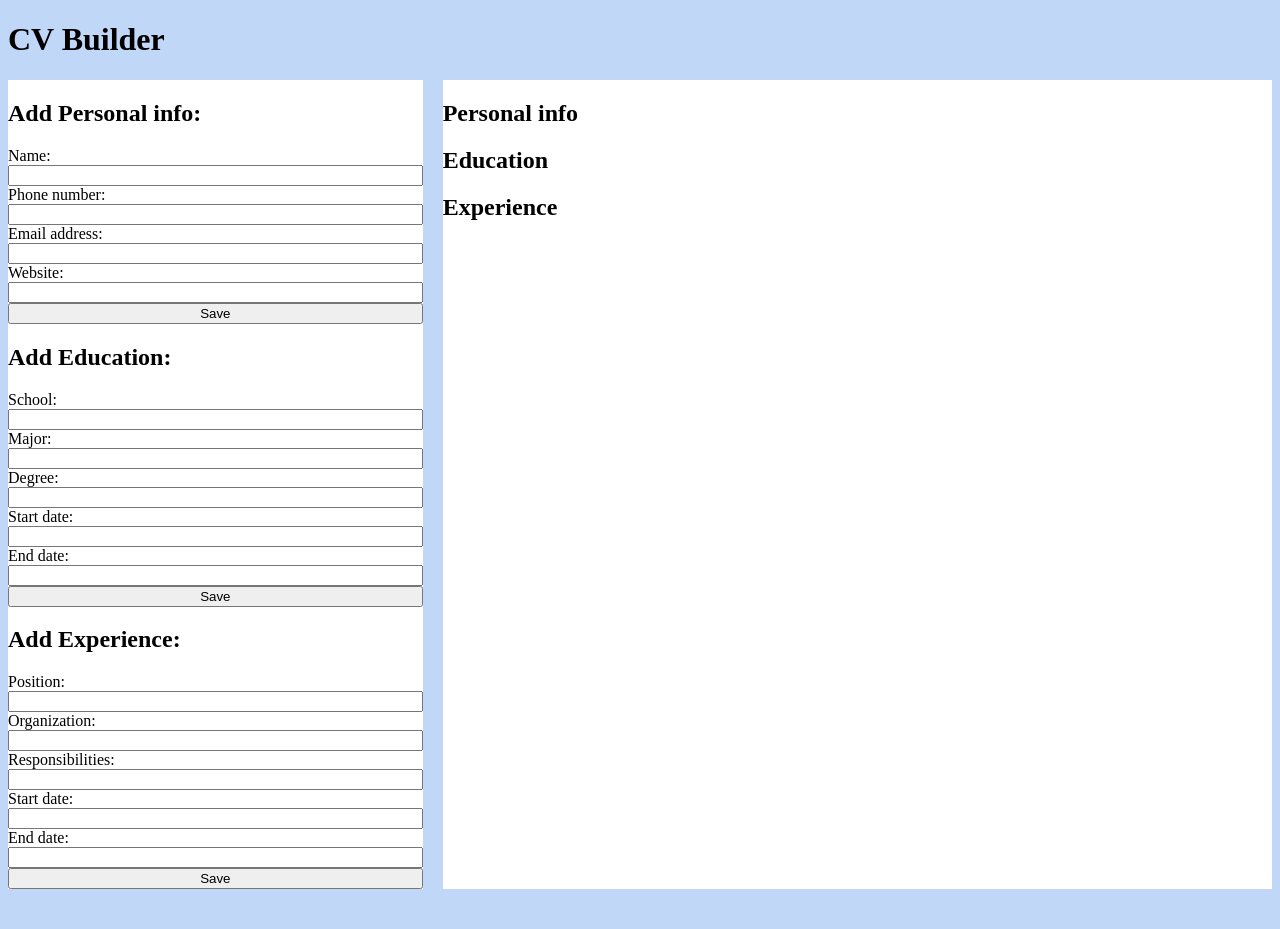
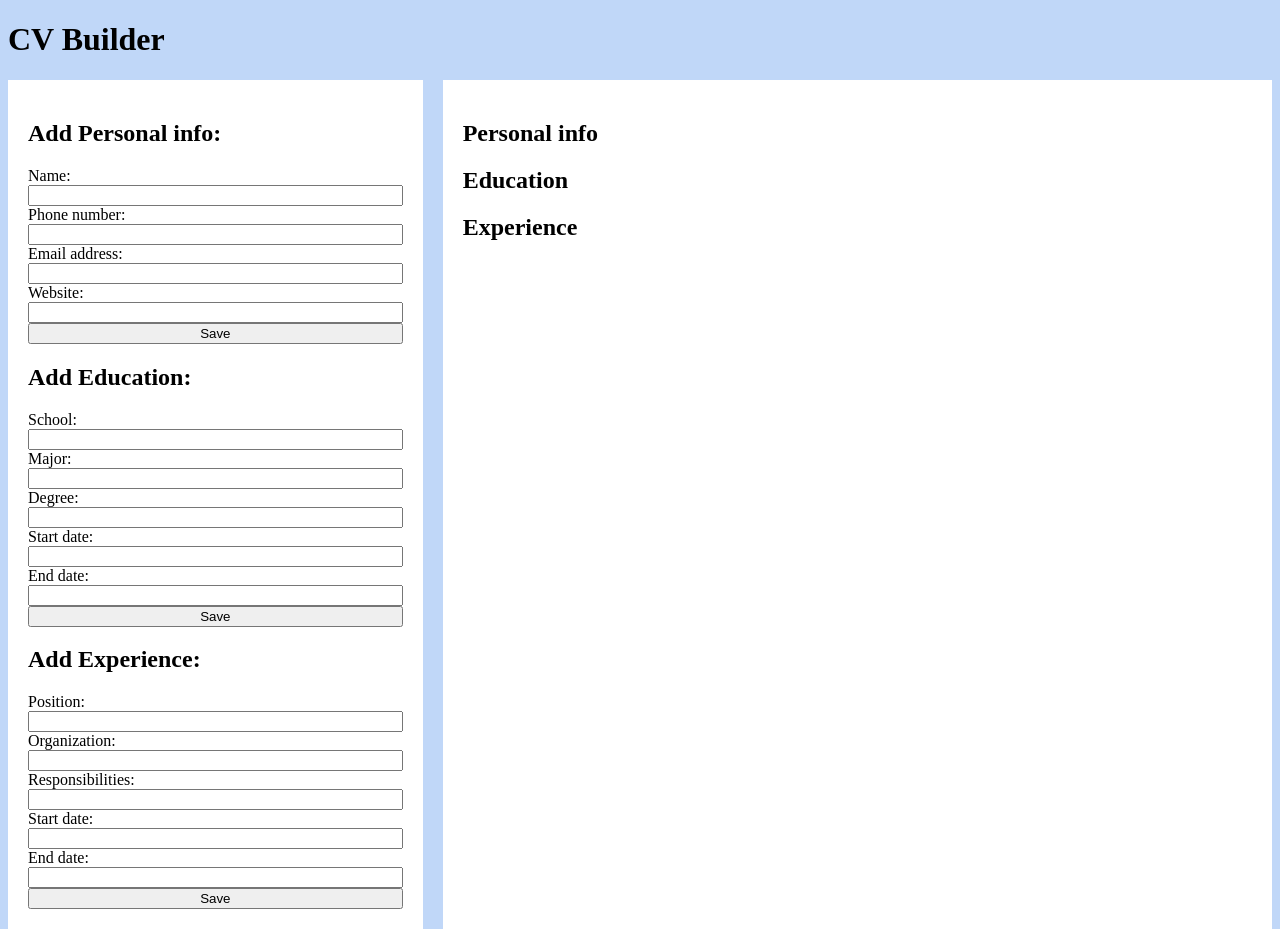
Before and after one commit to JakeBrowning90/cv-project, a React (Create React App) app in the folder cv-project/: page / in a window 1280 px wide. Before the commit the page ends 889 px from the top, so only its background shows below. Built offline with nearby package versions, Linux system fonts and the light colour scheme.

Commit message:
Add padding to body fields

```diff
--- a/cv-project/src/styles/styles.css
+++ b/cv-project/src/styles/styles.css
@@ -9,12 +9,9 @@ html {
     gap: 20px;
 }
 
-.bodyForms {
+.bodyForms, .bodyOutput {
     background-color: white;
-}
-
-.bodyOutput {
-    background-color: white;
+    padding: 20px;
 }
 
 .personalEntryDiv, .educationEntryDiv, .experienceEntryDiv {
```
